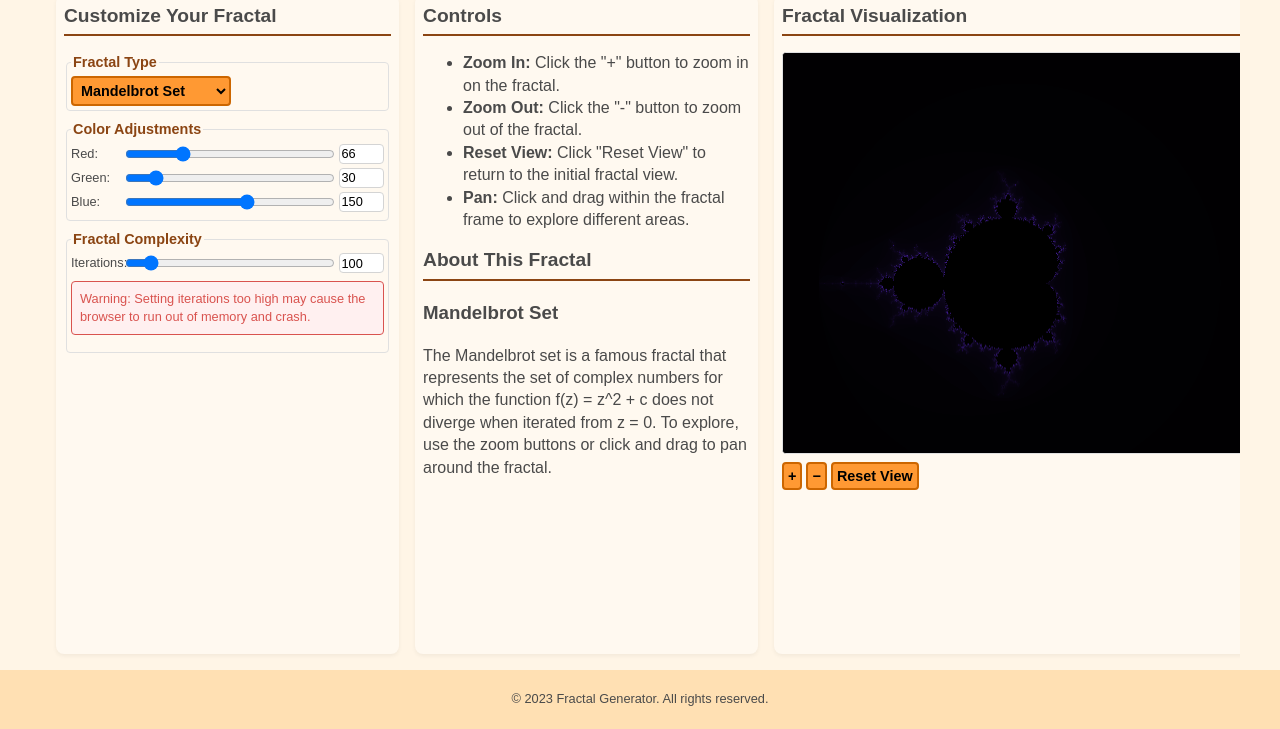
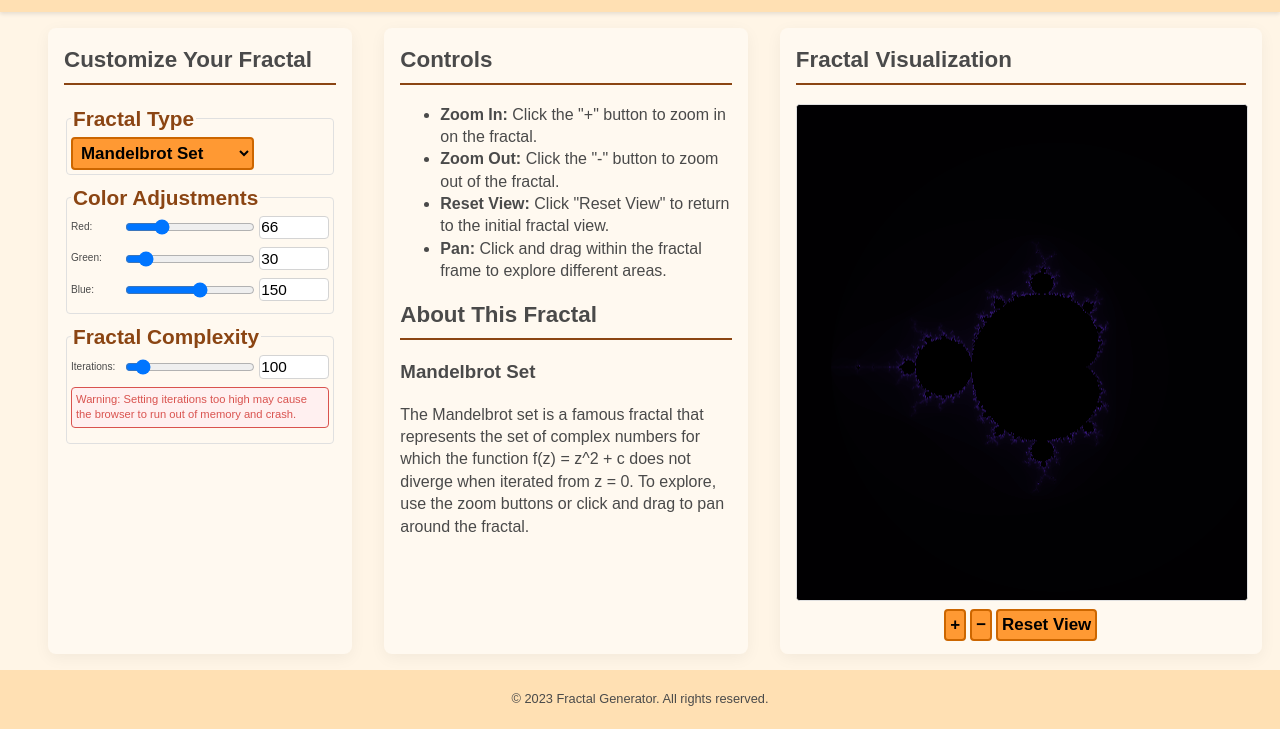
Before and after one commit to jdluu/Fractal-Generator, a plain HTML site: page index.html in a window 1280 px wide. Shown: the part 71-800 px from the top of the page. Drawn offline with Linux system fonts and the light colour scheme.

Commit message:
re arrange page

```diff
--- a/main.css
+++ b/main.css
@@ -1,4 +1,5 @@
-html, body {
+html,
+body {
 	height: 100%;
 	margin: 0;
 	padding: 0;
@@ -12,64 +13,77 @@ body {
 	color: #4a4a4a;
 	display: flex;
 	flex-direction: column;
-    overflow-x: hidden; /* Prevent horizontal scrolling on the body */
+	overflow-x: hidden;
 }
 
 header {
 	background-color: #ffe0b3;
-    padding: 0.5rem 1rem;
-    box-shadow: 0 2px 4px rgba(0,0,0,0.1);
+	padding: 1.25rem 2.5rem;
+	box-shadow: 0 2px 4px rgba(0, 0, 0, 0.1);
 }
 
 h1 {
 	margin: 0;
-    font-size: 1.5rem;
+	font-size: calc(1.5rem + 0.5vw);
 }
 
 main {
-    width: 100%;
-    max-width: 1200px; /* or whatever maximum width you prefer */
-    margin: 0 auto;
-    padding: 0 20px; /* Add some padding on the sides */
-    box-sizing: border-box; /* Include padding in the width calculation */
 	flex: 1;
 	display: flex;
 	justify-content: space-between;
-    gap: 1rem;
-    padding: 1rem;
+	gap: 2rem; /* Increased gap between columns */
+	padding: 1rem 3rem; /* Increased horizontal padding */
 	overflow: hidden;
 }
 
-#fractal-display, #fractal-controls, #fractal-info {
+#fractal-controls,
+#fractal-info,
+#fractal-display {
 	background-color: #fff9f0;
 	border-radius: 8px;
-    padding: 0.5rem;
-    box-shadow: 0 2px 4px rgba(0,0,0,0.05);
+	padding: 1rem;
+	box-shadow: 0 4px 16px rgba(0, 0, 0, 0.05);
 	overflow-y: auto;
 }
 
-#fractal-display {
-    flex: 0 0 40%;
+#fractal-controls {
+	flex: 0 0 23%; /* Adjusted flex basis */
+	order: 1;
+}
+
+#fractal-info {
+	flex: 0 0 28%; /* Adjusted flex basis */
+	order: 2;
 	display: flex;
 	flex-direction: column;
 }
 
-#fractal-controls, #fractal-info {
-    flex: 0 0 28%;
+#fractal-display {
+	flex: 0 0 38%; /* Adjusted flex basis */
+	order: 3;
+	display: flex;
+	flex-direction: column;
+}
+
+#fractal-wrapper {
+	flex: 1;
+	display: flex;
+	flex-direction: column;
 }
 
 #fractal-container {
+	flex: 1;
 	width: 100%;
-    height: 400px;
 	background-color: black;
 	border: 1px solid #e0e0e0;
 	border-radius: 4px;
-    overflow: hidden; /* This prevents any potential scrollbars */
 }
 
 h2 {
 	margin-top: 0;
-    font-size: 1.2rem;
+	font-size: calc(0.6rem + 1vw);
+	border-bottom: 2px solid #8b4513;
+	padding-bottom: 0.5rem;
 }
 
 fieldset {
@@ -82,18 +96,20 @@ fieldset {
 legend {
 	font-weight: bold;
 	color: #8b4513;
-    font-size: 0.9rem;
+	font-size: calc(0.9rem + 0.5vw);
 }
 
-.color-control, .iteration-control {
+.color-control,
+.iteration-control {
 	display: flex;
 	align-items: center;
-    margin-bottom: 0.25rem;
+	margin-bottom: 0.5rem;
 }
 
-.color-control label, .iteration-control label {
+.color-control label,
+.iteration-control label {
 	width: 50px;
-    font-size: 0.8rem;
+	font-size: calc(0.15rem + 0.6vw);
 }
 
 input[type="range"] {
@@ -102,24 +118,26 @@ input[type="range"] {
 }
 
 input[type="number"] {
-    width: 40px;
+	width: calc(40px + 2vw);
 	padding: 0.1rem;
 	border: 1px solid #d4d4d4;
 	border-radius: 4px;
-    font-size: 0.8rem;
+	font-size: calc(0.8rem + 0.2vw);
 }
 
-select, button {
+select,
+button {
 	padding: 0.25rem;
 	border: 1px solid #d4d4d4;
 	border-radius: 4px;
 	background-color: #fff9f0;
 	color: #4a4a4a;
 	cursor: pointer;
-    font-size: 0.9rem;
+	font-size: calc(0.9rem + 0.2vw);
 }
 
-select:hover, button:hover {
+select:hover,
+button:hover {
 	background-color: #ffe0b3;
 }
 
@@ -137,6 +155,7 @@ select:hover, button:hover {
 	display: flex;
 	gap: 0.25rem;
 	margin-top: 0.5rem;
+	justify-content: center;
 }
 
 footer {
@@ -177,34 +196,37 @@ footer {
 	background-color: #888;
 }
 
-.dark-theme select, .dark-theme button {
+.dark-theme select,
+.dark-theme button {
 	background-color: #444;
 	color: #fff;
 	border-color: #666;
 }
 
-.dark-theme select:hover, .dark-theme button:hover {
+.dark-theme select:hover,
+.dark-theme button:hover {
 	background-color: #555;
 }
 
 @media (max-width: 1200px) {
 	main {
 		flex-direction: column;
-        align-items: center;
+		align-items: stretch;
+		padding: 1rem; /* Reset padding for mobile view */
 	}
 
-    #fractal-display, #fractal-controls, #fractal-info {
+	#fractal-controls,
+	#fractal-info,
+	#fractal-display {
 		flex: 0 0 100%;
 		max-width: 100%;
+		order: initial;
 	}
 
 	#fractal-container {
-        max-width: 600px;
-        margin: 0 auto;
+		height: 50vh;
 	}
 }
-
-/* ... rest of the existing styles ... */
 
 canvas {
 	display: block;
@@ -212,32 +234,13 @@ canvas {
 	height: 100%;
 }
 
-.warning {
-    font-size: 0.8rem;
-    color: #d9534f;
-    margin-top: 0.5rem;
-    padding: 0.5rem;
-    background-color: #fff0f0;
-    border: 1px solid #d9534f;
-    border-radius: 4px;
-}
-
-/* Dark theme adjustment */
-.dark-theme .warning {
-    color: #ff6b6b;
-    background-color: #4a0f0f;
-    border-color: #ff6b6b;
-}
-
-/* Add these styles to your existing CSS file */
-
 /* Fractal Type selector and control buttons */
 select#fractal-select,
 .zoom-controls button,
 button#reset-view {
-    background-color: #ff9933; /* A darker orange */
-    color: #000000; /* Black text for contrast */
-    border: 2px solid #cc6600; /* Darker border */
+	background-color: #ff9933;
+	color: #000000;
+	border: 2px solid #cc6600;
 	font-weight: bold;
 	transition: background-color 0.3s;
 }
@@ -245,30 +248,14 @@ button#reset-view {
 select#fractal-select:hover,
 .zoom-controls button:hover,
 button#reset-view:hover {
-    background-color: #ffad5c; /* Lighter orange on hover */
+	background-color: #ffad5c;
 }
 
 select#fractal-select:focus,
 .zoom-controls button:focus,
 button#reset-view:focus {
-    outline: 3px solid #0066cc; /* Blue outline for focus */
+	outline: 3px solid #0066cc;
 	outline-offset: 2px;
-}
-
-/* Remove specific styles for zoom buttons */
-.zoom-controls button {
-    /* Remove font-size, width, and height adjustments */
-}
-
-/* Remove specific styles for reset view button */
-button#reset-view {
-    /* Remove padding adjustment */
-}
-
-/* Add underlines to h2 tags */
-h2 {
-    border-bottom: 2px solid #8b4513; /* Underline color matching the warm theme */
-    padding-bottom: 0.3rem; /* Add some space between text and underline */
 }
 
 /* Ensure contrast in high contrast mode */
@@ -289,6 +276,6 @@ h2 {
 	}
 
 	h2 {
-        border-bottom-color: #000000; /* Black underline in high contrast mode */
+		border-bottom-color: #000000;
 	}
 }
```
Lines whose indentation alone changed are shown as unchanged.
